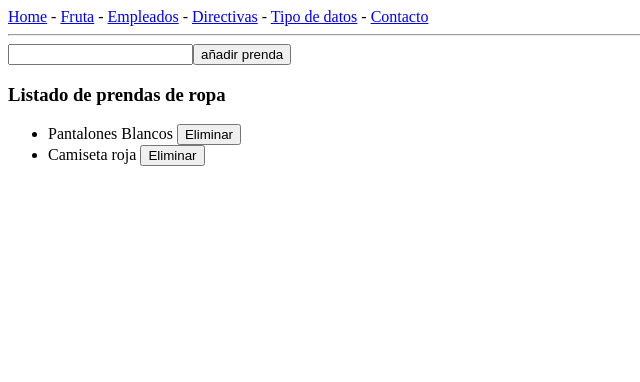
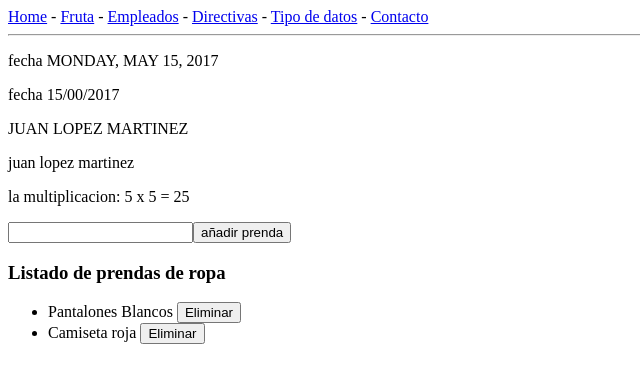
Before and after one commit to AlbertMontagutCasero/angular-notes, an Angular app: page / in a window 1280 px wide. Shown: the top 382 px of the page, without its empty margins (0-640 px from the left). Built offline with nearby package versions, Linux system fonts and the light colour scheme.

Commit message:
Adding pipes

```diff
--- a/src/app/app.module.ts
+++ b/src/app/app.module.ts
@@ -11,6 +11,7 @@ import {TipoDeDatosComponent} from './tipo-de-datos/tipo-de-datos.component';
 import {DirectivasComponent} from './directivas/directivas.component';
 import {HomeComponent} from './home/home.component';
 import {ContactoComponent} from './contacto/contacto.component';
+import {ConversorPipe} from './pipes/conversor.pipe';
 
 
 @NgModule({ // Todos los componentes han de estar registrados en este modulo
@@ -21,7 +22,8 @@ import {ContactoComponent} from './contacto/contacto.component';
     TipoDeDatosComponent,
     DirectivasComponent,
     HomeComponent,
-    ContactoComponent
+    ContactoComponent,
+    ConversorPipe
   ],
   imports: [ // Declara diferentes modulos para poder usarlos globalmente
     BrowserModule,
--- a/src/app/home/home.component.html
+++ b/src/app/home/home.component.html
@@ -1,3 +1,11 @@
+<p> fecha {{fecha | date: 'fullDate' | uppercase}} </p>
+<p> fecha {{fecha | date: 'dd/mm/yyyy' |lowercase}} </p>
+
+<p> {{nombre | uppercase }}</p>
+<p> {{nombre | lowercase }}</p>
+
+<p> {{5 | conversor: 5}}</p> <!-- pipe con parametro -->
+
 <label>
   <input type="text" [(ngModel)]="prendaAGuardar">
 </label>
--- a/src/app/home/home.component.ts
+++ b/src/app/home/home.component.ts
@@ -13,10 +13,14 @@ export class HomeComponent implements OnInit {
   public listadoRopa: Array<string>;
   public prendaAGuardar: string;
 
+  public fecha;
+  public nombre = 'JUAN LOPEZ MARTINEZ';
+
   constructor(
     private ropaService: RopaService
   ) {
     this.titulo = 'pagina principal';
+    this.fecha = new Date(2017, 4, 15);
   }
 
   ngOnInit() {
--- /dev/null
+++ b/src/app/pipes/conversor.pipe.ts
@@ -0,0 +1,12 @@
+import {Pipe, PipeTransform} from '@angular/core'; // modulos para crear tus propias pipes
+
+@Pipe({name: 'conversor'})
+export class ConversorPipe implements PipeTransform {
+  transform(value: number, por: number) { // funcion que se llamara al utilizar la pipe
+    const valueOne = value;
+    const valueTwo = por;
+
+    const result = 'la multiplicacion: ' + valueOne + ' x ' + valueTwo + ' = ' + (valueOne * valueTwo);
+    return result;
+  }
+}
```
